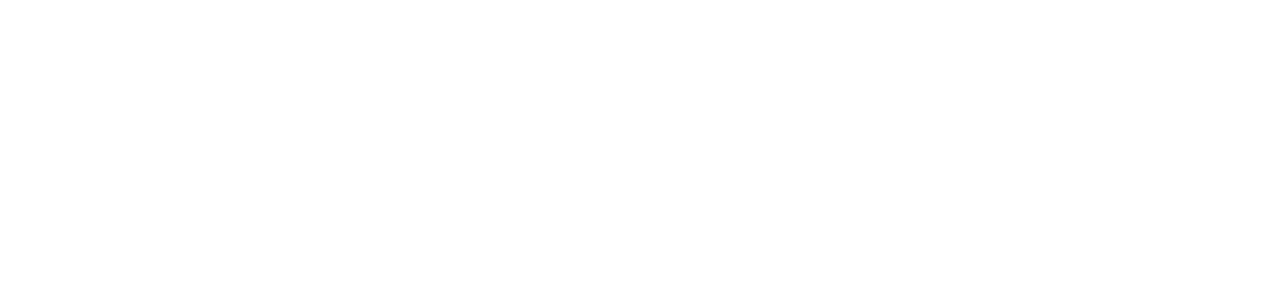
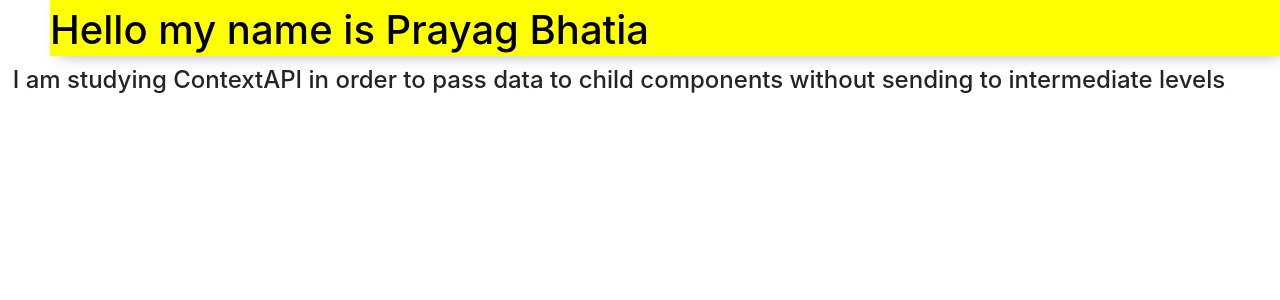
Before and after one commit to prayag1740/react-learner, a React (Create React App) app: page /contextapi in a window 1280 px wide. Before the commit this address had no page. Shown: the top 300 px of the page. Built offline with nearby package versions, Linux system fonts and the light colour scheme.

Commit message:
Context API

```diff
--- a/src/App.js
+++ b/src/App.js
@@ -10,6 +10,7 @@
 import Home from './components/Home';
 import ReactChallenge8 from './components/ReactChallenge8'
 import GoogleKeep from './components/GoogleKeep'
+import ContextApi from './components/ContextApi';
 // import OrderedList, {myName} from './components/OrderedList';
 
 
@@ -91,6 +92,7 @@
         <Route exact path="/todoapp2" element={<TodoListMaterial />} />
         <Route exact path="/changevariable" element={<ReactChallenge8 />} />
         <Route exact path="/googlekeep" element={<GoogleKeep />} />
+        <Route exact path="/contextapi" element={<ContextApi />} />
         <Route exact path="/" element={<Home />} />
       </Routes>
   </>
--- /dev/null
+++ b/src/components/ContextApi.jsx
@@ -0,0 +1,16 @@
+import React, { createContext } from 'react'
+import ContextChildA from './ContextChildA'
+
+const Name = createContext() ;
+
+export default function ContextApi() {
+  return (
+    <>
+        <Name.Provider value={"Prayag Bhatia"} >
+        <ContextChildA />
+        </Name.Provider>
+    </>
+  )
+}
+
+export {Name} ;
--- /dev/null
+++ b/src/components/ContextChildA.jsx
@@ -0,0 +1,10 @@
+import React from 'react'
+import ContextChildB from './ContextChildB'
+
+export default function ContextChildA() {
+  return (
+    <>
+        <ContextChildB />
+    </>
+  )
+}
--- /dev/null
+++ b/src/components/ContextChildB.jsx
@@ -0,0 +1,10 @@
+import React from 'react'
+import ContextChildC from './ContextChildC'
+
+export default function ContextChildB() {
+  return (
+    <>
+        <ContextChildC />
+    </>
+  )
+}
--- /dev/null
+++ b/src/components/ContextChildC.jsx
@@ -0,0 +1,18 @@
+import React from 'react'
+import {Name} from './ContextApi' ;
+
+export default function ContextChildC() {
+  return (
+        <Name.Consumer>
+        {
+          (name) => {
+            return (<div>
+                <h1>Hello my name is {name} </h1>
+                <h4>&nbsp;&nbsp;I am studying ContextAPI in order to pass data to child components without sending to intermediate levels</h4>
+                </div>
+            )
+          }
+        }
+        </Name.Consumer>
+  )
+}
--- a/src/components/Home.jsx
+++ b/src/components/Home.jsx
@@ -30,6 +30,10 @@
       navigate('/googlekeep')   ;
   } ;
 
+    const ContextAPIRedirect = () => {
+      navigate('/contextapi') ;
+    }
+
 
 
   return (
@@ -47,6 +51,9 @@
         <button onClick={TodoAppRedirect2}>Todo App 2</button>
         <button onClick={GoogleKeep} style={{marginLeft: '300px'}}>Google Keep App</button>
       </div>
+      <div className='button-container'>
+        <button onClick={ContextAPIRedirect}>ContextAPI</button>
+      </div>
     </>
   )
 }
```
Also changed, not shown: 1 other file (tests, documents, lock files or other folders).
